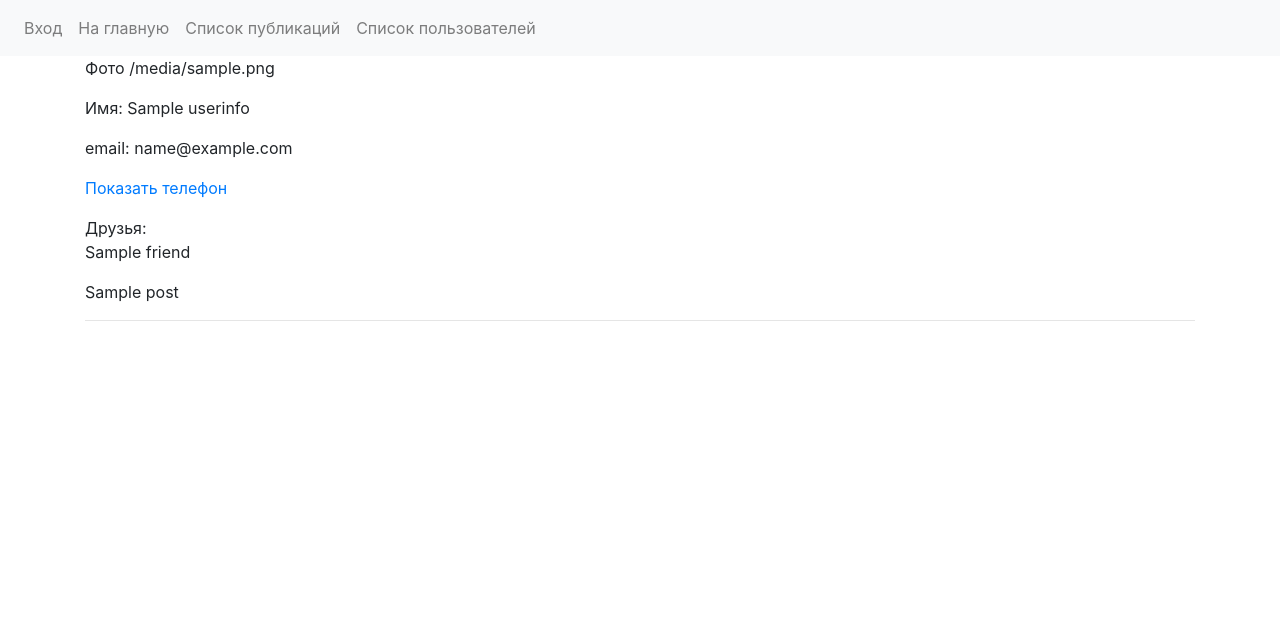
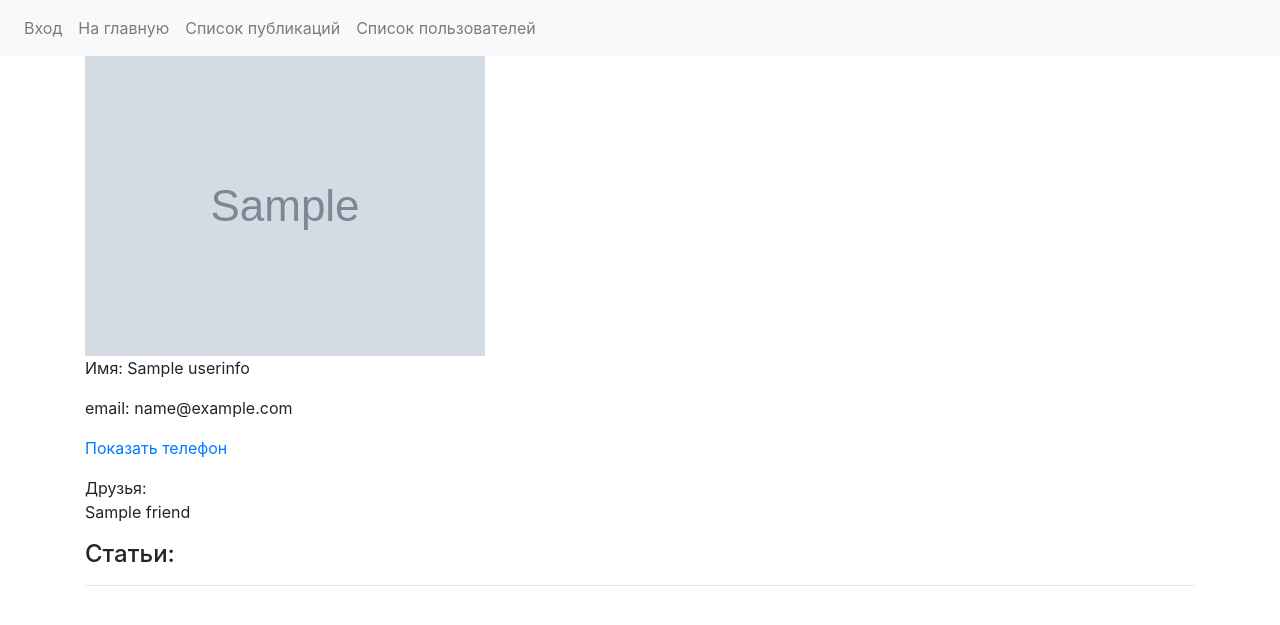
Before and after one commit to InsPavel/python-group_1-exam_6-pavel_zhuvagin, a Django app: template source/webapp/templates/userinfo_detail.html in a window 1280 px wide. Shown: the top 625 px of the page. Run offline with Django 3.2, Linux system fonts and the light colour scheme; tables that the repository leaves empty hold one stand-in row (values such as "Sample post"); the template is opened without the code that fills it: values that come from a table or form of the project are taken from there, most other values are stand-ins (such as "Sample title", 1, 10 or a date in 2020); grey boxes marked "Sample" are stand-in pictures; parts of the project's set-up code (start-up, migrations or seed data) failed here and were passed over; some libraries are stand-ins or nearby versions.

Commit message:
Modified userinfo_detail.html

```diff
--- a/source/webapp/templates/userinfo_detail.html
+++ b/source/webapp/templates/userinfo_detail.html
@@ -4,7 +4,9 @@
     {% if userinfo.name == user %}
         <p><a href="{% url 'webapp:user_update' userinfo.pk %}">Личный кабинет</a></p>
     {% endif %}
-        <p>Фото {{ userinfo.avatar }}</p>
+    {% if userinfo.avatar%}
+        <img src="{{ userinfo.avatar.url }}">
+    {% endif %}
         <p>Имя: {{ userinfo.name }}</p>
         <p>email: {{ userinfo.email }}</p>
         <p><a href="#" id="button">Показать телефон</a></p>
@@ -12,8 +14,9 @@
         {% for friend in userinfo.friends.all %}
             <p>{{ friend }}</p>
         {% endfor %}
-        {% for post in post_list %}
-            <p>{{ post.title }}</p>
+        <h4>Статьи:</h4>
+        {% for post in user.author.all %}
+            <p>{{ post.title }}({{ post.public_data }})</p>
         {% endfor %}
         <hr>
 {% endblock %}
```
Also changed, not shown: source/uploads/khaksli.jpg (added).
